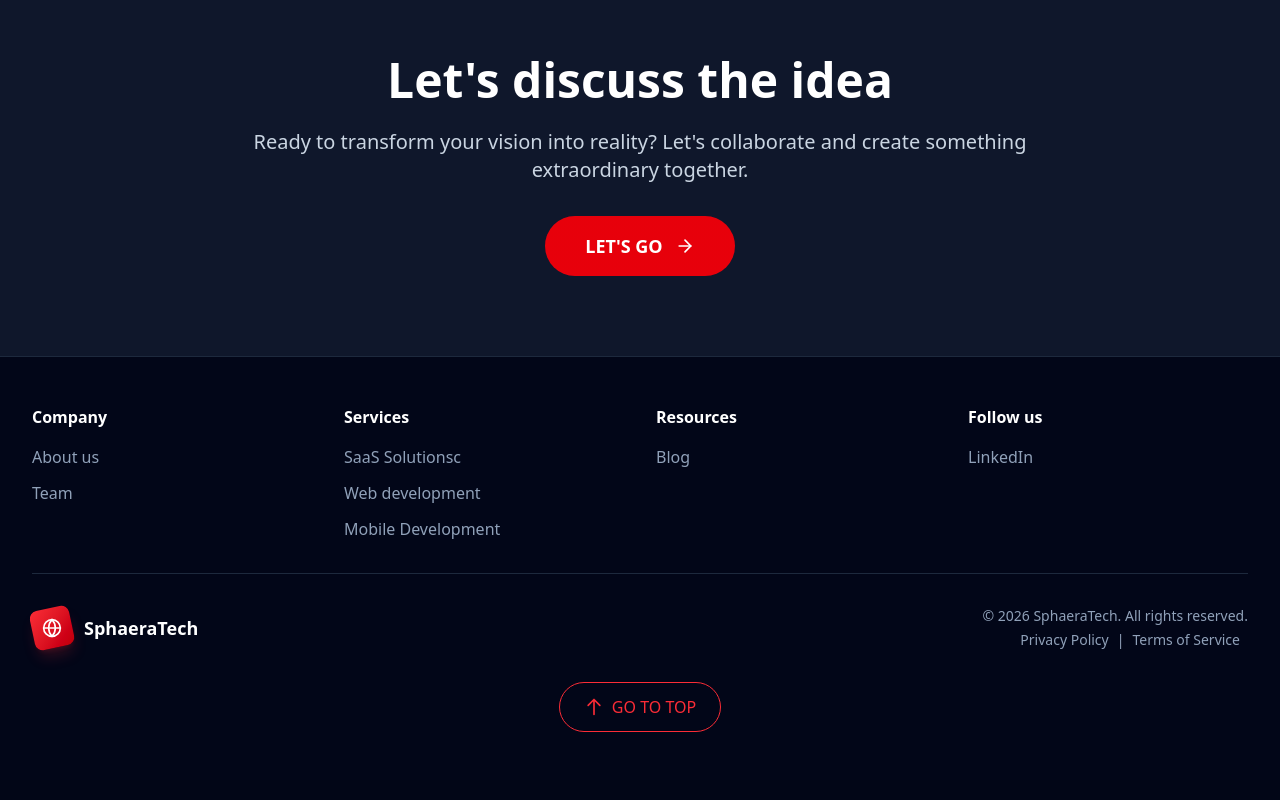
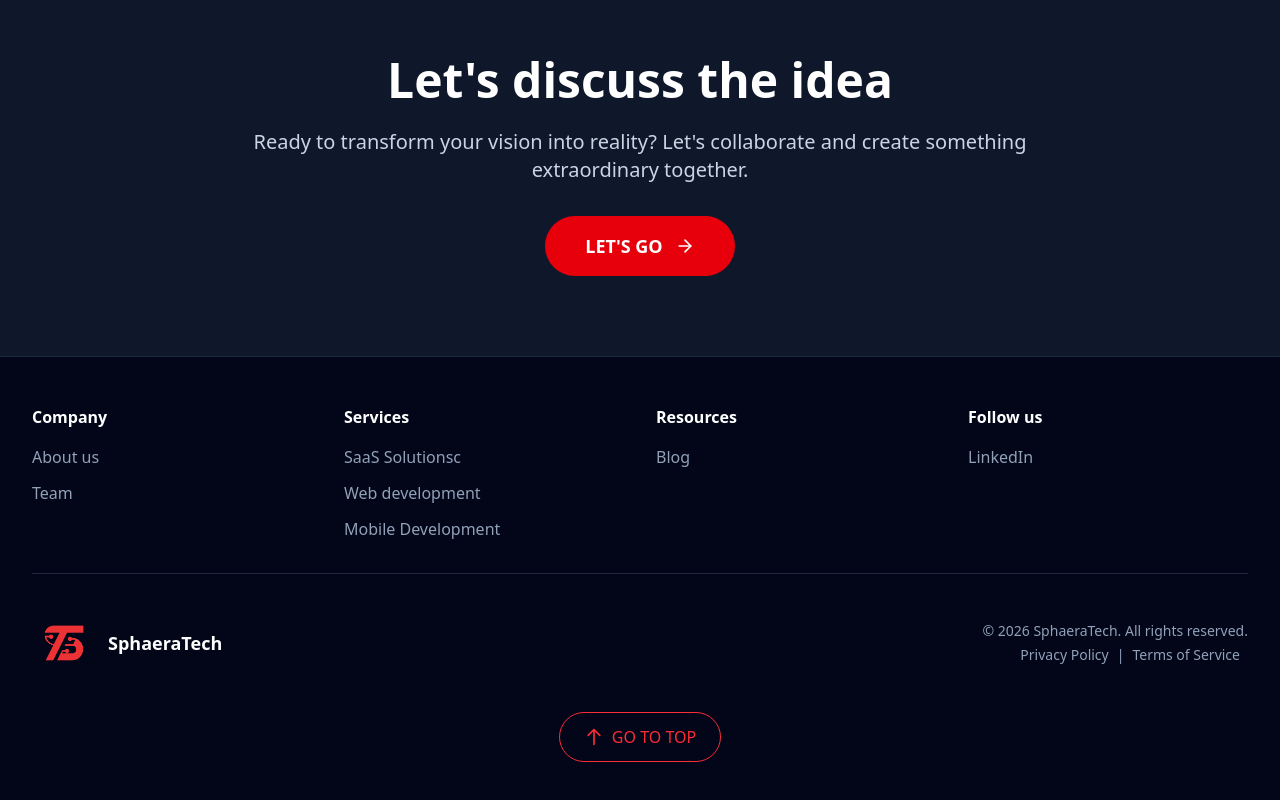
Before and after one commit to SphaeraTech/SphraTech, a Next.js app: page /services in a window 1280 px wide. Shown: the part 1034-1834 px from the top of the page. Built offline with nearby package versions, Linux system fonts and the light colour scheme.

Commit message:
✨ Add logo to the footer

```diff
--- a/components/Footer.tsx
+++ b/components/Footer.tsx
@@ -138,9 +138,8 @@ export default function Footer() {
         <div className="flex flex-col sm:flex-row items-center justify-between gap-4 pt-8 border-t border-slate-800">
           <div className="flex items-center gap-3">
             <div className="relative">
-              <div className="w-10 h-10 bg-gradient-to-br from-red-500 to-red-700 rounded-lg transform -rotate-12 flex items-center justify-center shadow-lg shadow-red-500/20">
-                <Globe className="w-5 h-5 text-white transform rotate-12" />
-              </div>
+            <img src="/navbar-logo.png" alt="SphæraTech Logo" width="64px" />
+
             </div>
             <span className="font-bold text-white text-lg">SphaeraTech</span>
           </div>
```
